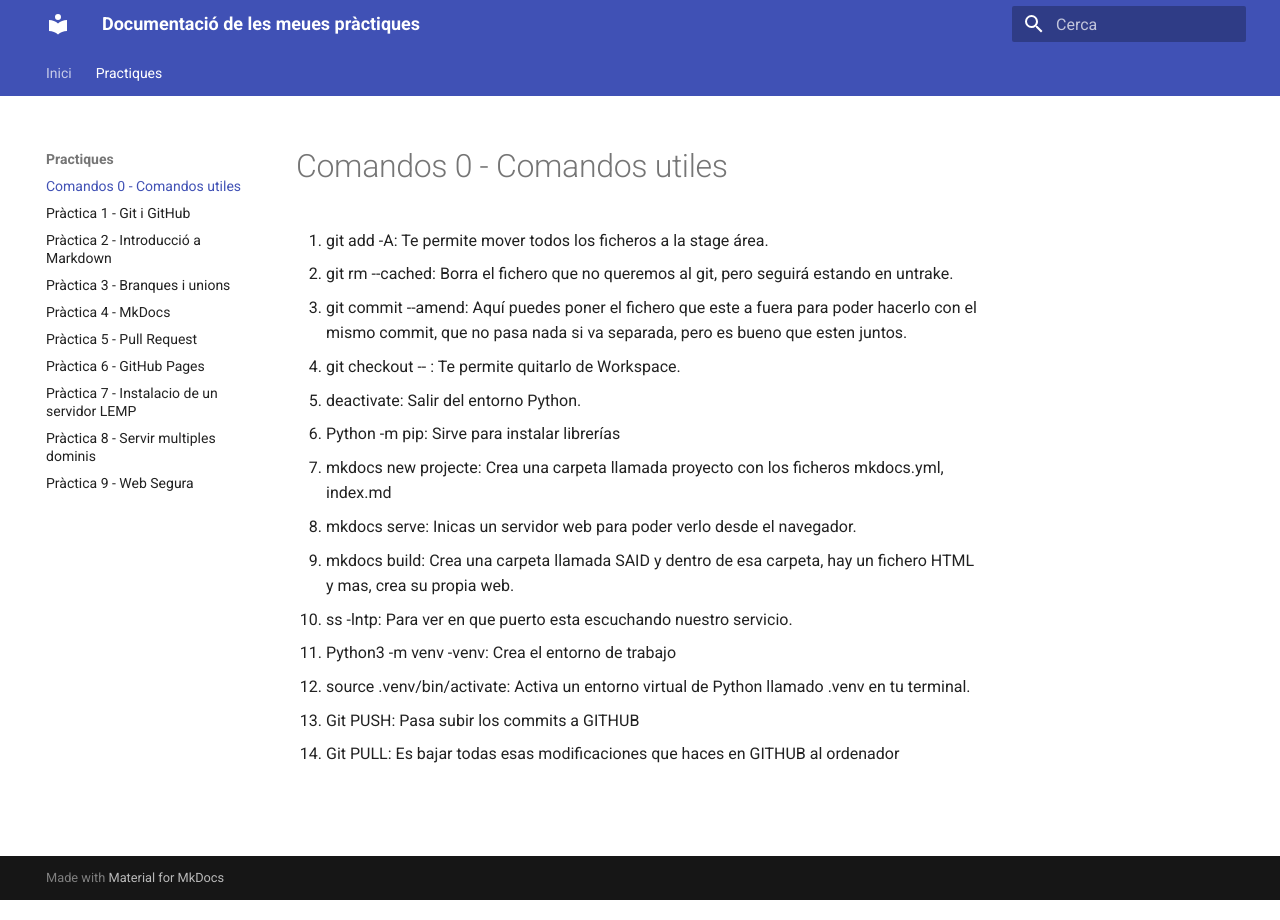
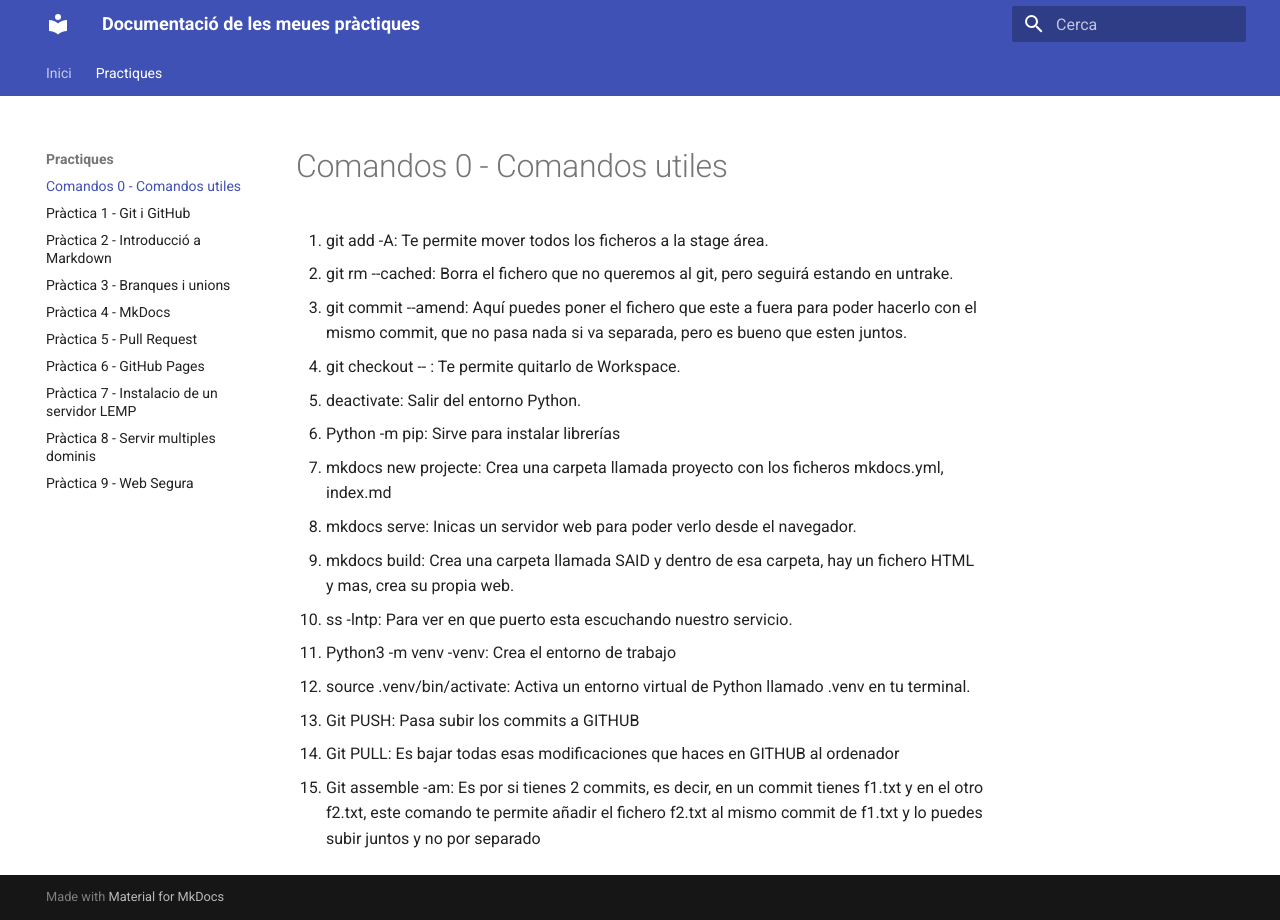
Before and after one commit to Josep2100/Despliegue-de-github-pages, an MkDocs documentation site: the page built from docs/comandos.md, in a window 1280 px wide. Built offline with MkDocs 1.6.1 and Material for MkDocs 9.7.7, drawn with Linux system fonts in a browser that asks for light colours.

Commit message:
Añadiendo mas comandos

```diff
--- a/docs/comandos.md
+++ b/docs/comandos.md
@@ -14,3 +14,4 @@ comandos:
 12. source .venv/bin/activate: Activa un entorno virtual de Python llamado .venv en tu terminal.
 13. Git PUSH: Pasa subir los commits a GITHUB
 14. Git PULL: Es bajar todas esas modificaciones que haces en GITHUB al ordenador
+15. Git assemble -am: Es por si tienes 2 commits, es decir, en un commit tienes f1.txt y en el otro f2.txt, este comando te permite añadir el fichero f2.txt al mismo commit de f1.txt y lo puedes subir juntos y no por separado
```
